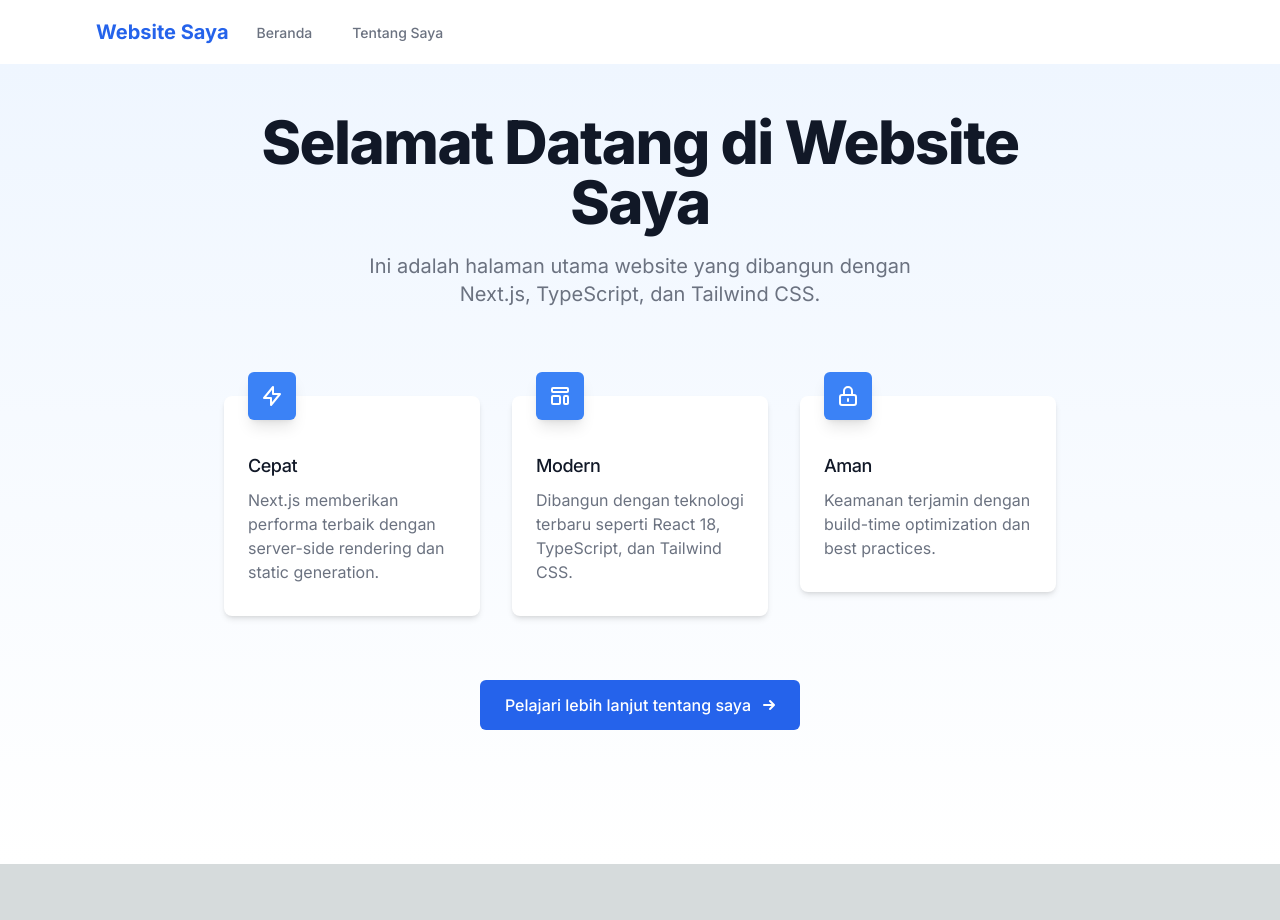
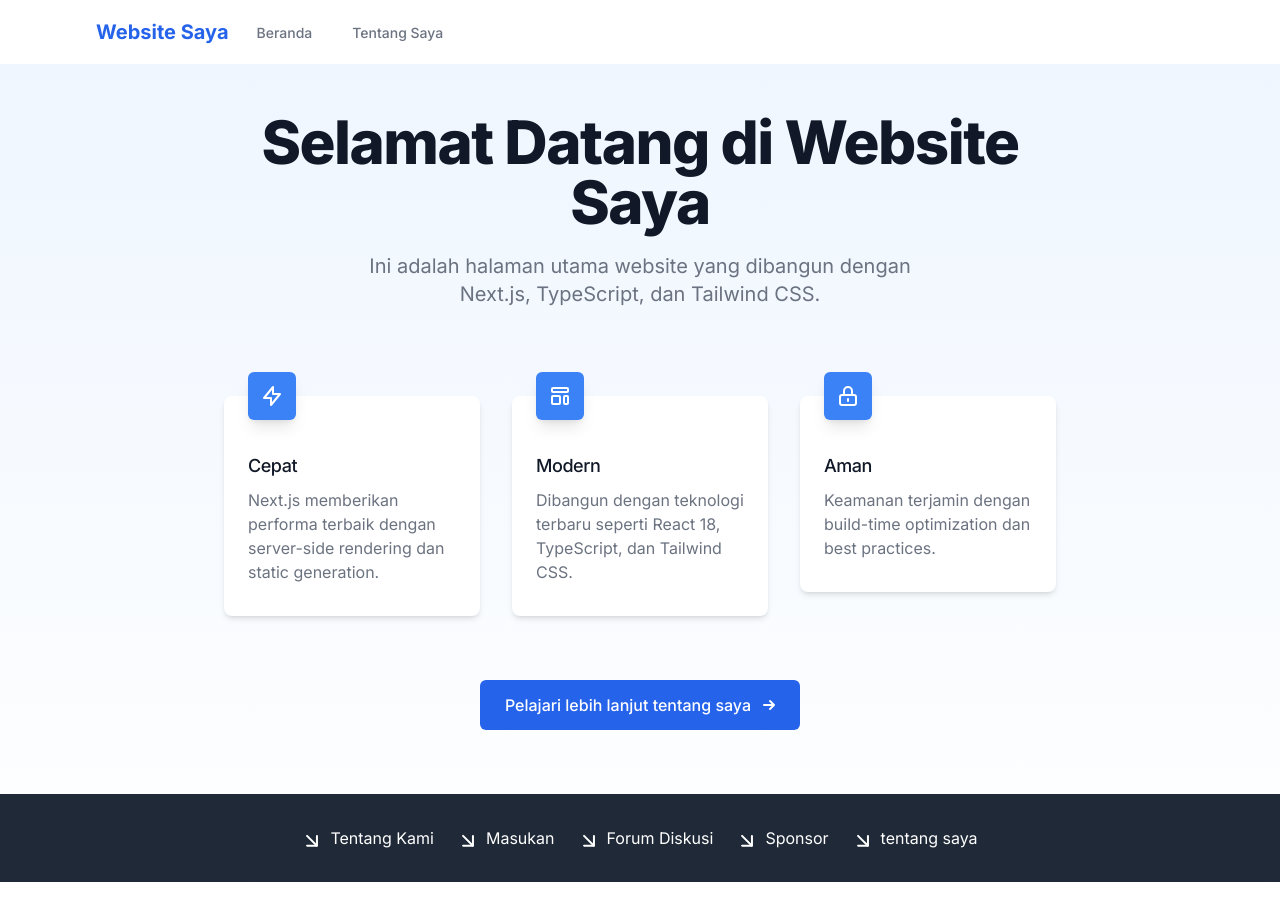
Before and after one commit to vinividivicilala/wawt, a Next.js app in the folder my-project/: page / in a window 1280 px wide. Shown: the top 920 px of the page. Before the commit the page ends 864 px from the top, so only its background shows below. Built offline with nearby package versions, Linux system fonts and the light colour scheme.

Commit message:
Update page.tsx

```diff
--- a/my-project/app/page.tsx
+++ b/my-project/app/page.tsx
@@ -77,6 +77,57 @@ export default function Home() {
           </Link>
         </div>
       </div>
+
+      {/* Tambahkan bagian bottom-text di sini */}
+      <div className="bottom-text mt-16">
+        <div className="flex flex-wrap justify-center gap-6 py-8 bg-gray-800 text-white">
+          <div>
+            <Link href="#" className="tentangLink flex items-center hover:text-blue-300 transition-colors">
+              <svg xmlns="http://www.w3.org/2000/svg" width="20" height="20" fill="none" stroke="currentColor" strokeWidth="2" strokeLinecap="round" strokeLinejoin="round" style={{transform: 'rotate(45deg)', marginRight: '8px'}}>
+                <line x1="5" y1="12" x2="19" y2="12"></line>
+                <polyline points="12 5 19 12 12 19"></polyline>
+              </svg>
+              Tentang Kami
+            </Link>
+          </div>
+          <div>
+            <Link href="#" className="masukanLink flex items-center hover:text-blue-300 transition-colors">
+              <svg xmlns="http://www.w3.org/2000/svg" width="20" height="20" fill="none" stroke="currentColor" strokeWidth="2" strokeLinecap="round" strokeLinejoin="round" style={{transform: 'rotate(45deg)', marginRight: '8px'}}>
+                <line x1="5" y1="12" x2="19" y2="12"></line>
+                <polyline points="12 5 19 12 12 19"></polyline>
+              </svg>
+              Masukan
+            </Link>
+          </div>
+          <div>
+            <Link href="#" className="forumLink flex items-center hover:text-blue-300 transition-colors">
+              <svg xmlns="http://www.w3.org/2000/svg" width="20" height="20" fill="none" stroke="currentColor" strokeWidth="2" strokeLinecap="round" strokeLinejoin="round" style={{transform: 'rotate(45deg)', marginRight: '8px'}}>
+                <line x1="5" y1="12" x2="19" y2="12"></line>
+                <polyline points="12 5 19 12 12 19"></polyline>
+              </svg>
+              Forum Diskusi
+            </Link>
+          </div>
+          <div>
+            <Link href="#" className="sponsorLink flex items-center hover:text-blue-300 transition-colors">
+              <svg xmlns="http://www.w3.org/2000/svg" width="20" height="20" fill="none" stroke="currentColor" strokeWidth="2" strokeLinecap="round" strokeLinejoin="round" style={{transform: 'rotate(45deg)', marginRight: '8px'}}>
+                <line x1="5" y1="12" x2="19" y2="12"></line>
+                <polyline points="12 5 19 12 12 19"></polyline>
+              </svg>
+              Sponsor
+            </Link>
+          </div>
+          <div>
+            <Link href="/tentang-saya" className="tentangSayaLink flex items-center hover:text-blue-300 transition-colors">
+              <svg xmlns="http://www.w3.org/2000/svg" width="20" height="20" fill="none" stroke="currentColor" strokeWidth="2" strokeLinecap="round" strokeLinejoin="round" style={{transform: 'rotate(45deg)', marginRight: '8px'}}>
+                <line x1="5" y1="12" x2="19" y2="12"></line>
+                <polyline points="12 5 19 12 12 19"></polyline>
+              </svg>
+              tentang saya
+            </Link>
+          </div>
+        </div>
+      </div>
     </div>
   )
 }
```
